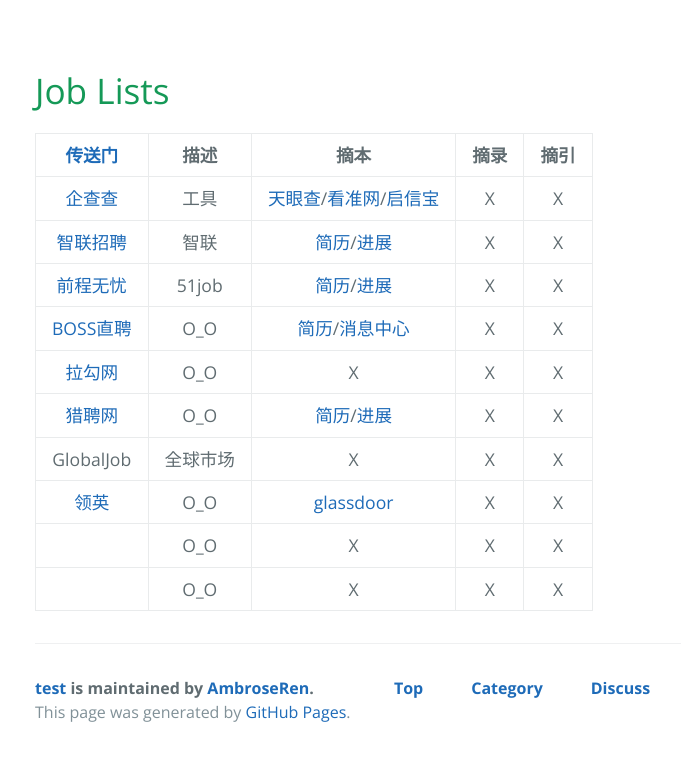
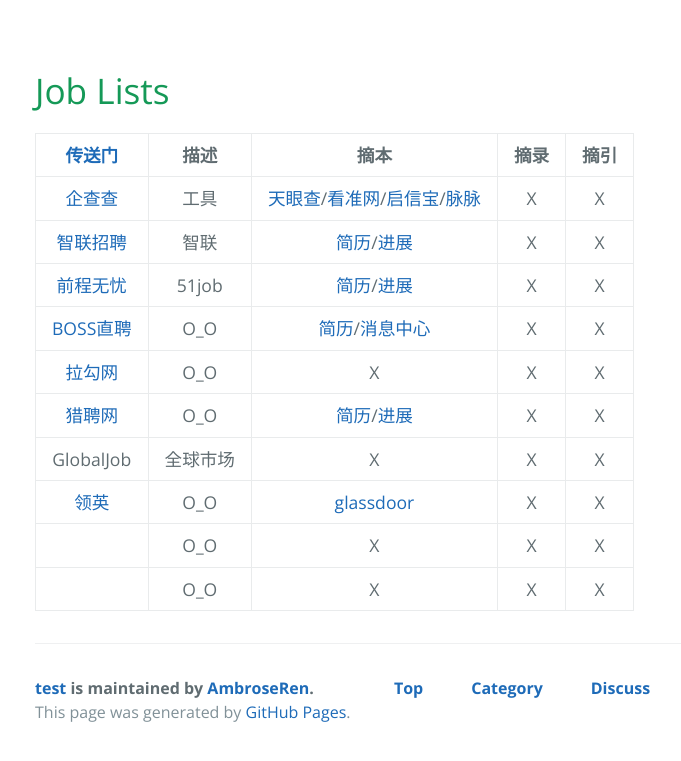
Before and after one commit to AmbroseRen/test, a Jekyll site: the page built from Library/job.md, in a window 1280 px wide. Shown: the top 761 px of the page, without its empty margins (81-762 px from the left). Built offline with Jekyll 4.4.1, drawn with Linux system fonts in a browser that asks for light colours; our own code applies the rules of GitHub Pages for plain Markdown files; the repository's description, which GitHub fills in, is left out.

Commit message:
Update job.md

```diff
--- a/Library/job.md
+++ b/Library/job.md
@@ -6,7 +6,7 @@
 
 | [传送门](../navigation.md#sp) | 描述 | 摘本 | 摘录 | 摘引 |
 |:---:|:---:|:---:|:---:|:---:|
-| [企查查](https://www.qcc.com/) | 工具 | [天眼查](https://www.tianyancha.com/)/[看准网](https://www.kanzhun.com/)/[启信宝](https://www.qixin.com/) | X | X |
+| [企查查](https://www.qcc.com/) | 工具 | [天眼查](https://www.tianyancha.com/)/[看准网](https://www.kanzhun.com/)/[启信宝](https://www.qixin.com/)/[脉脉](https://maimai.cn/web/feed_explore) | X | X |
 | [智联招聘](https://www.zhaopin.com/) | 智联 | [简历](https://i.zhaopin.com/resume)/[进展](https://i.zhaopin.com/schedule) | X | X |
 | [前程无忧](https://www.51job.com/) | 51job | [简历](https://i.51job.com/resume/resume_center.php)/[进展](https://i.51job.com/userset/resume_browsed.php) | X | X |
 | [BOSS直聘](https://www.zhipin.com/) | O_O | [简历](https://www.zhipin.com/web/geek/resume)/[消息中心](https://www.zhipin.com/web/geek/chat) | X | X |
```
